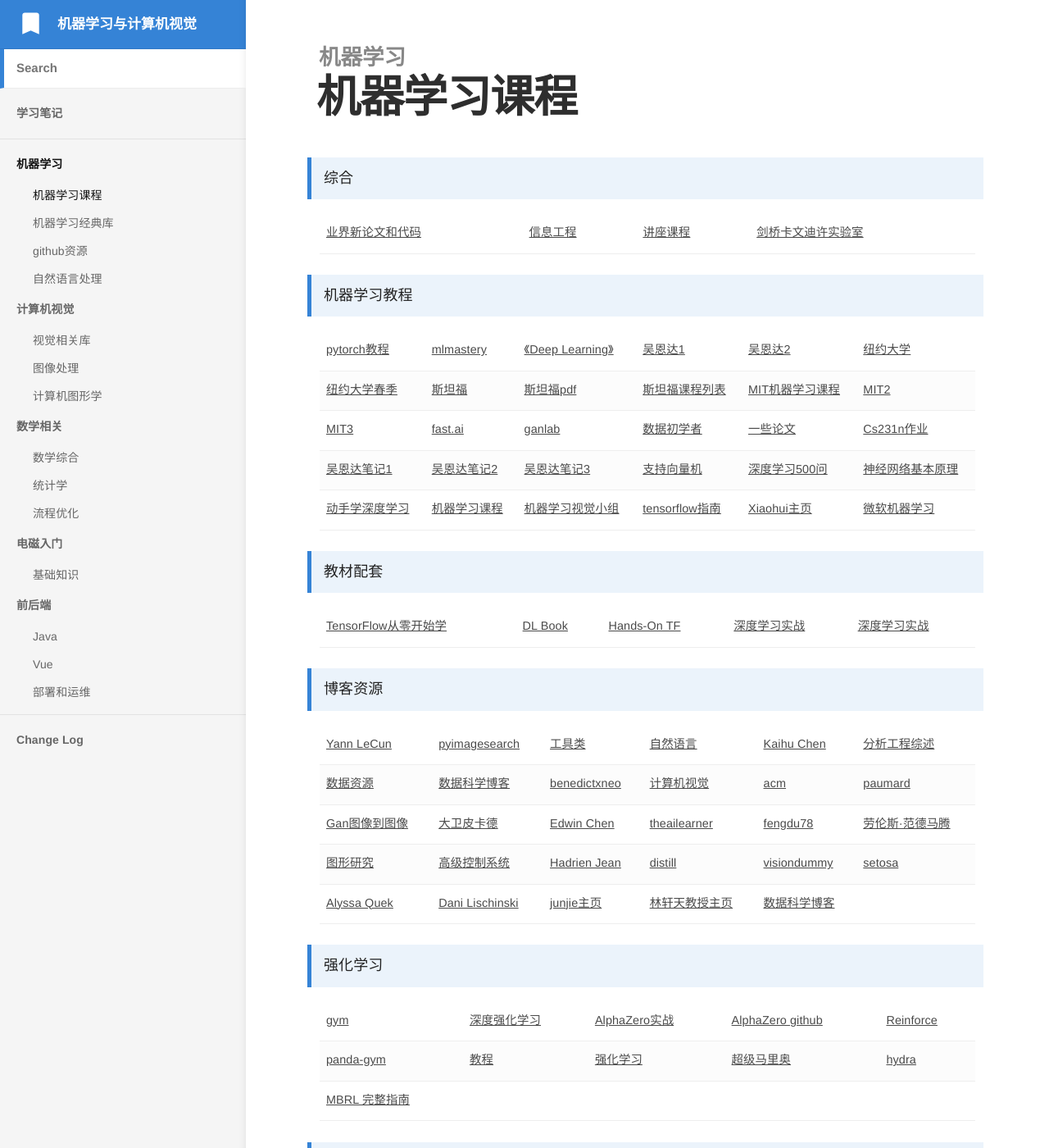
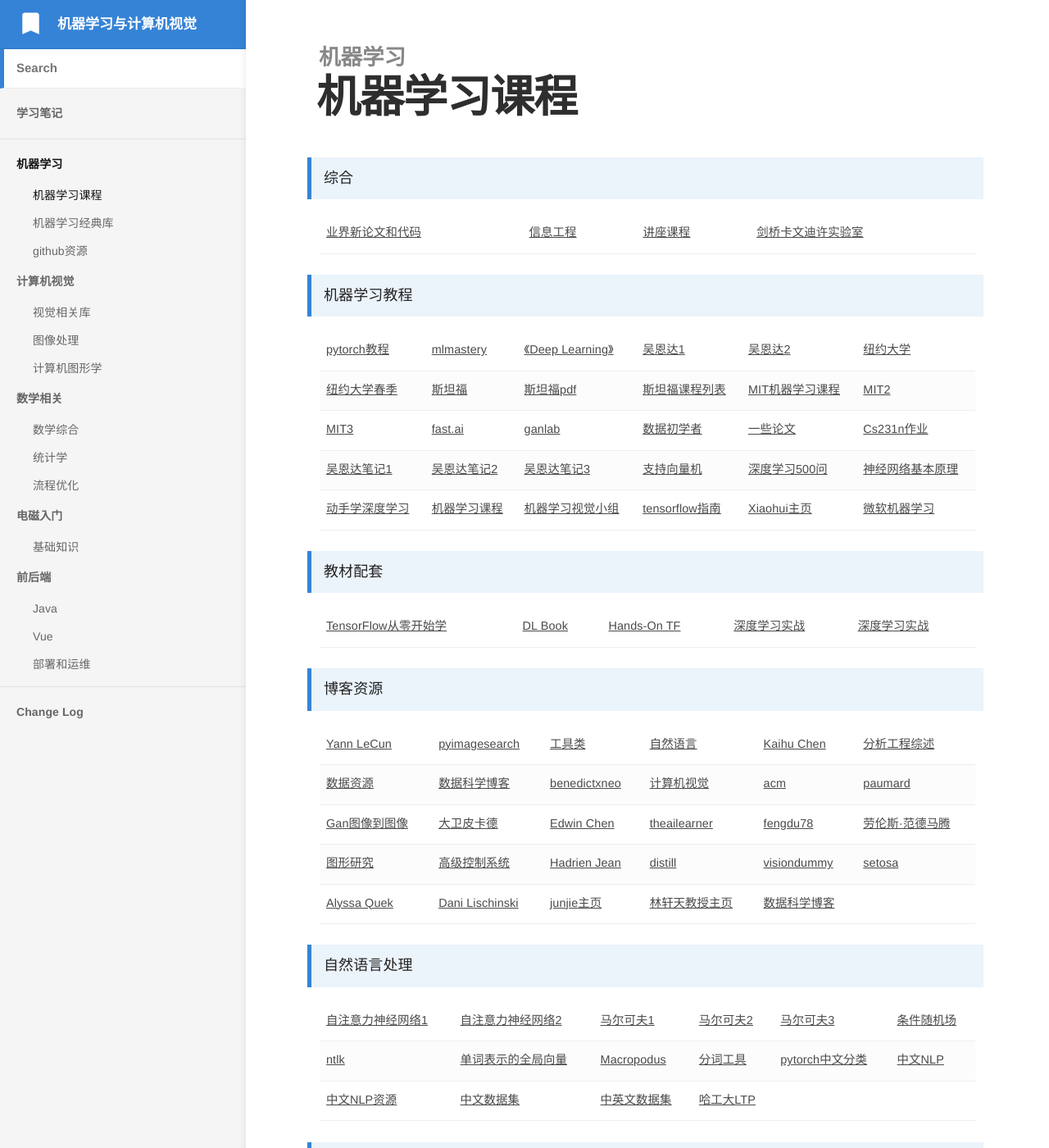
Before and after one commit to bashendixie/Machine_Learning_Notes, a Jekyll site: the page built from _docs/1、机器学习/机器学习课程.md, in a window 1280 px wide and 1400 px high. Shown: the whole window at 82% size. Built offline with Jekyll 4.4.1, drawn with Linux system fonts in a browser that asks for light colours; some web fonts are replaced.

Commit message:
no message

```diff
--- a/_docs/1、机器学习/机器学习课程.md
+++ b/_docs/1、机器学习/机器学习课程.md
@@ -256,6 +256,66 @@
 	</tbody>
 </table>
 
+> 自然语言处理
+<table width="1033" style="font-size: 0.8em;">
+	<tbody>
+		<tr>
+			<td>
+				<a href="https://arxiv.org/abs/2205.05625(已下载)" target="_blank">自注意力神经网络1</a>
+			</td>
+			<td>
+				<a href="https://analyticsindiamag.com/nlp-gets-a-quantum-boost/" target="_blank">自注意力神经网络2</a>
+			</td>
+			<td>
+				<a href="https://setosa.io/blog/2014/07/26/markov-chains/index.html" target="_blank">马尔可夫1</a>
+			</td>
+			<td>
+				<a href="https://github.com/wiseodd/MCMC" target="_blank">马尔可夫2</a>
+			</td>
+			<td>
+				<a href="https://analyticsindiamag.com/all-you-need-to-know-about-markov-chain-monte-carlo/" target="_blank">马尔可夫3</a>
+			</td>
+			<td>
+				<a href="http://www.inference.org.uk/hmw26/crf/" target="_blank">条件随机场</a>
+			</td>
+		</tr>
+		<tr>
+			<td>
+				<a href="https://www.nltk.org/" target="_blank">ntlk</a>
+			</td>
+			<td>
+				<a href="https://nlp.stanford.edu/projects/glove/" target="_blank">单词表示的全局向量</a>
+			</td>
+			<td>
+				<a href="https://github.com/yongzhuo/Macropodus" target="_blank">Macropodus</a>
+			</td>
+			<td>
+				<a href="https://github.com/liuhuanyong/WordSegment" target="_blank">分词工具</a>
+			</td>
+			<td>
+				<a href="https://www.cnblogs.com/zhangxianrong/p/14708643.html" target="_blank">pytorch中文分类</a>
+			</td>
+			<td>
+				<a href="https://github.com/crownpku/Awesome-Chinese-NLP" target="_blank">中文NLP</a>
+			</td>
+		</tr>
+		<tr>
+			<td>
+				<a href="https://blog.csdn.net/longyanchen/article/details/105729237" target="_blank">中文NLP资源</a>
+			</td>
+			<td>
+				<a href="https://cloud.tencent.com/developer/article/1594459" target="_blank">中文数据集</a>
+			</td>
+			<td>
+				<a href="https://github.com/CLUEbenchmark/CLUEDatasetSearch" target="_blank">中英文数据集</a>
+			</td>
+			<td>
+				<a href="https://github.com/HIT-SCIR/ltp" target="_blank">哈工大LTP</a>
+			</td>
+		</tr>
+	</tbody>
+</table>
+
 > 强化学习
 <table width="1033" style="font-size: 0.8em;">
 	<tbody>
```
Also changed, not shown: _docs/1、机器学习/Github资源.md (+0 -35 lines), _docs/1、机器学习/自然语言处理.md (deleted, +0 -138 lines).
